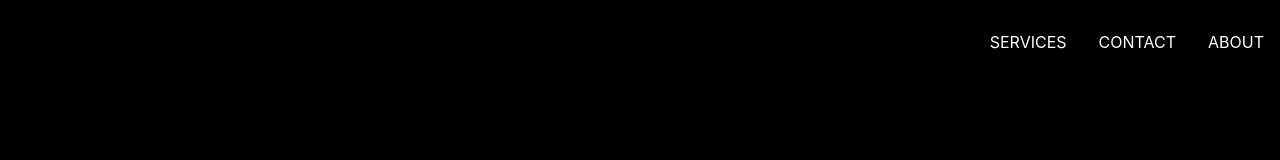
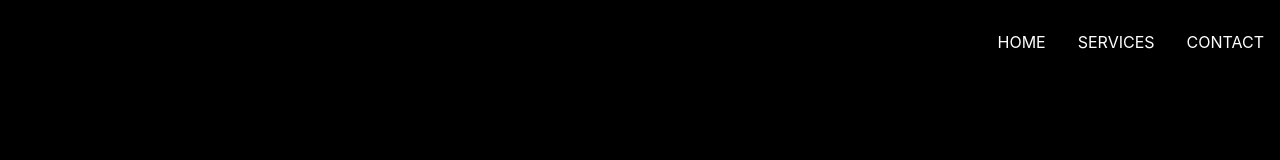
Before and after one commit to mattdeann/portfolio, a React (Create React App) app: page / in a window 1280 px wide. Shown: the top 160 px of the page. Built offline with nearby package versions, Linux system fonts and the light colour scheme.

Commit message:
Add scrollTo functions for nav buttons

```diff
--- a/src/Nav/Nav.js
+++ b/src/Nav/Nav.js
@@ -2,27 +2,29 @@ import './Nav.css'
 import React, { Component } from 'react'
 
 class Nav extends Component {
-  openServices = () => {
+  openHome = () => {
 
   }
+  openServices = () => {
+    const services = document.querySelector("main");
+    services.scrollIntoView();
+  }
   openContact = () => {
-
-  }
-  openAbout = () => {
-
+    const contact = document.querySelector("footer");
+    contact.scrollIntoView();
   }
 
   render() {
     return (
       <nav>
-        <p onClick={this.openServices} className="button top">
+        <p onClick={this.openHome} className="button top">
+          HOME
+        </p>
+        <p onClick={this.openServices} className="button services">
           SERVICES
         </p>
-        <p onClick={this.openContact} className="button services">
-        CONTACT
-        </p>
-        <p onClick={this.openAbout} className="button contact">
-          ABOUT
+        <p onClick={this.openContact} className="button contact">
+          CONTACT
         </p>
       </nav>
     );
```
Also changed, not shown: 1 other file (tests, documents, lock files or other folders).
